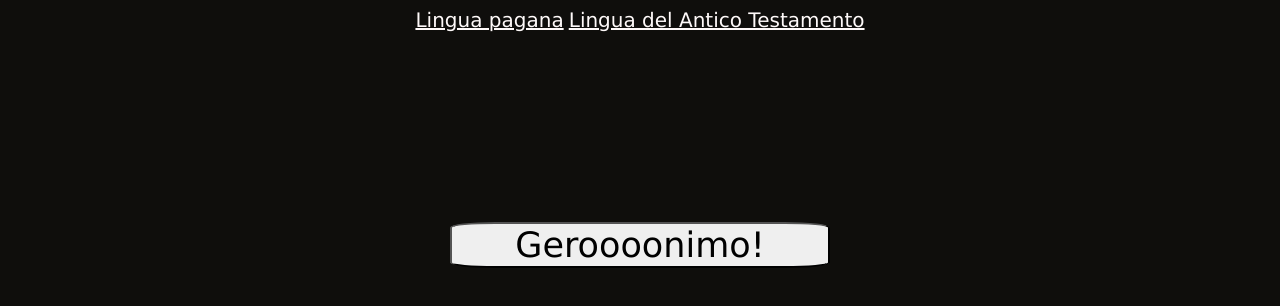
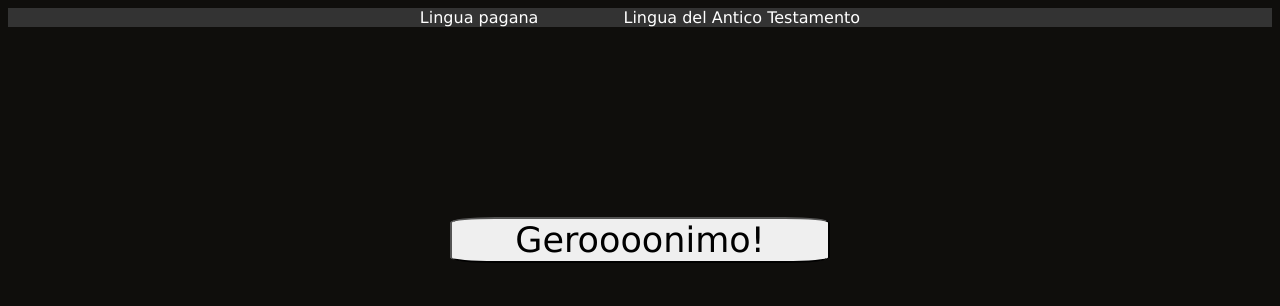
Before and after one commit to mhevk0/Propedeutic-year, a plain HTML site: page greek.html in a window 1280 px wide. Drawn offline with Linux system fonts and the light colour scheme.

Commit message:
Update style.css

```diff
--- a/style.css
+++ b/style.css
@@ -30,3 +30,17 @@ p
 #geronimo {
   margin-top: 15%;
 }
+
+.navbar {
+  overflow: hidden;
+  background-color: #333;
+}
+
+.navbar a {
+  float: center;
+  font-size: 16px;
+  color: white;
+  text-align: center;
+  padding: 14px 40px;
+  text-decoration: none;
+}
```
